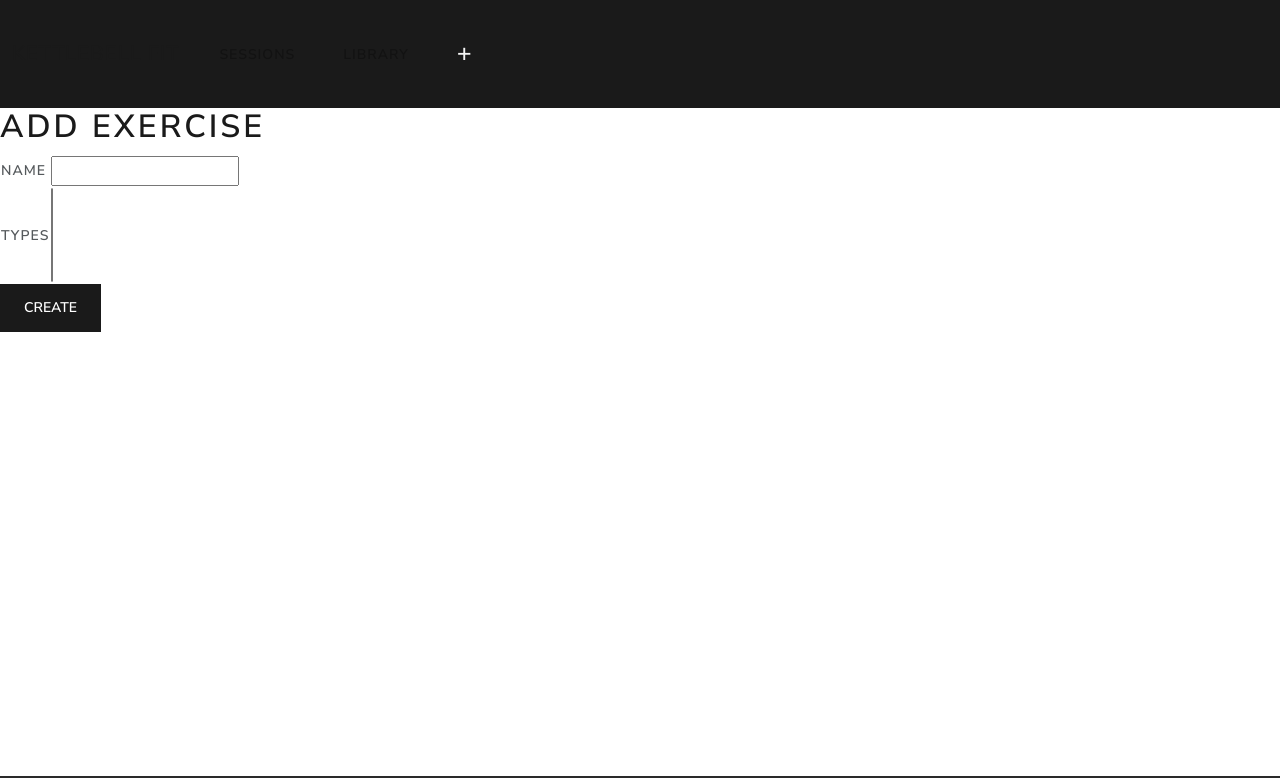
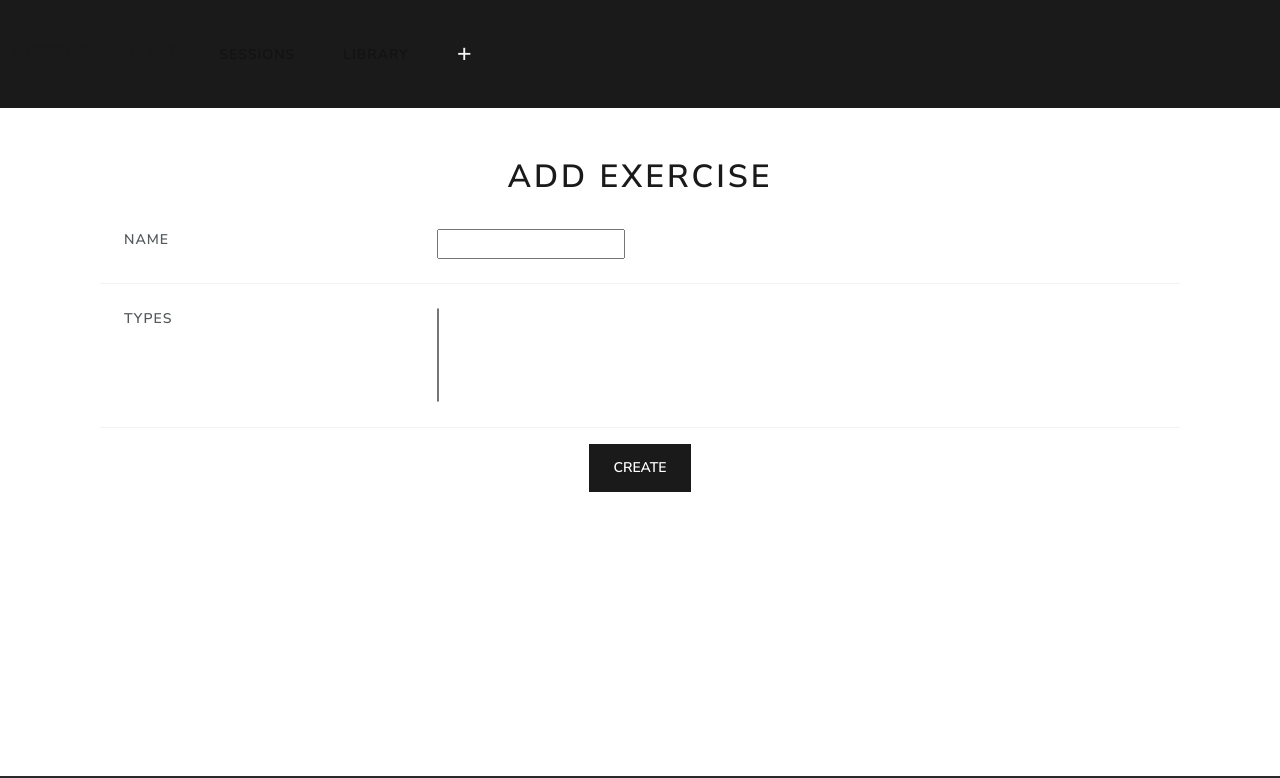
Before and after one commit to sophiabanda/kb_fit, a Django app: page /library/create/ in a window 1280 px wide. Shown: the top 778 px of the page. Run offline with Django 4.2, Linux system fonts and the light colour scheme; data that the repository does not hold is empty; some libraries are stand-ins or nearby versions.

Commit message:
WIP forms styling

```diff
--- a/kb_fit/templates/kb_fit/exercise_form.html
+++ b/kb_fit/templates/kb_fit/exercise_form.html
@@ -1,24 +1,40 @@
 {% extends 'base.html' %}
+{% block content %}
 
-{% block content %}
+<div style="padding:50px 100px 50px 100px;">
   {% if object %}
-    <h1>Edit <span style="color:gray">{{object.name}}</span></h1>
+    <h1 style="text-align:center;">Edit <span style="color:gray">{{object.name}}</span></h1>
   {% else %}
-    <h1>Add Exercise</h1>
+    <h1 style="text-align:center;">Add Exercise</h1>
   {% endif %}
   <form action="" method="post">
     {% csrf_token %}
-    <table>
+    <table class="table">
         {% for field in form %}
           {% if field.name != 'reps' and field.name != 'sets' and field.name != 'time' %}
             <tr><th>{{ field.label }}</th><td>{{ field }}</td></tr>
           {% endif %}
         {% endfor %}
     </table>
-    {% if object %}
-      <button type="submit" class="btn btn-primary">Update</button>
-        {% else %}
-      <button type="submit" class="btn btn-primary">Create</button>
-    {% endif %}
+    <div style="text-align:center;">
+      {% if object %}
+        <button type="submit" class="btn btn-primary">Update</button>
+          {% else %}
+        <button type="submit" class="btn btn-primary">Create</button>
+      {% endif %}
+    </div>
   </form>
+</div>
+
 {% endblock %}
+
+<div>
+  <label for="exampleSelect2" class="form-label mt-4">Example multiple select</label>
+  <select multiple="" class="form-select" id="exampleSelect2">
+    <option>1</option>
+    <option>2</option>
+    <option>3</option>
+    <option>4</option>
+    <option>5</option>
+  </select>
+</div>
```
